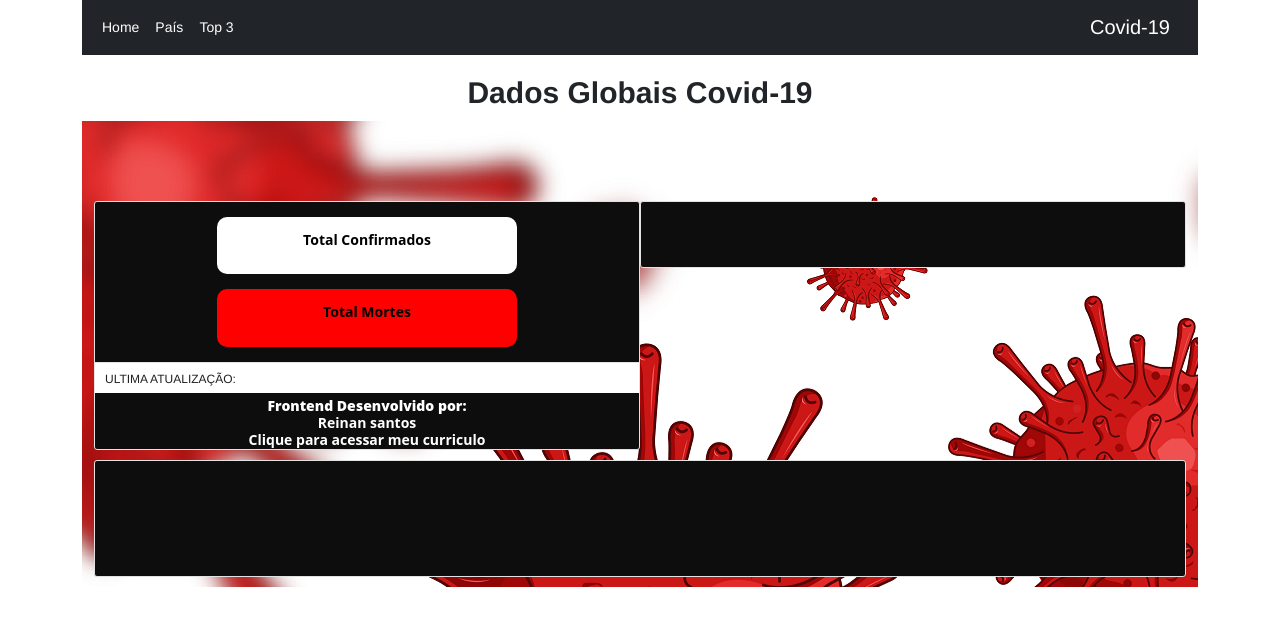
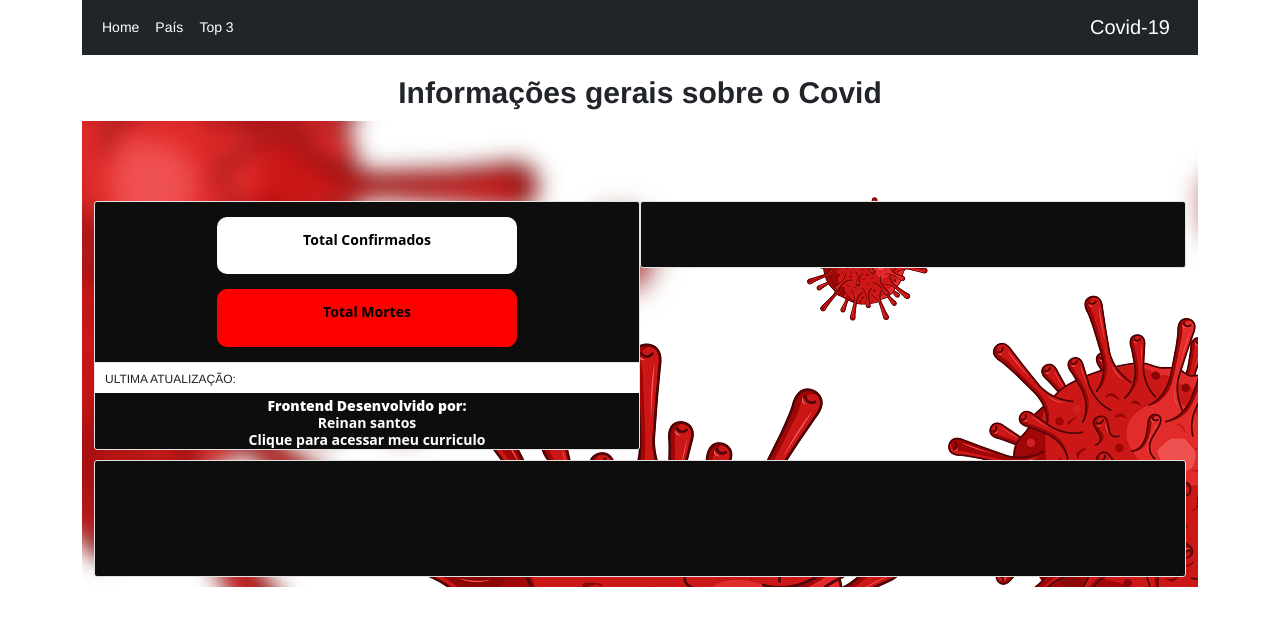
Before and after one commit to Reinan-Alves/projeto-covid, a plain HTML site: page index.html in a window 1280 px wide. Drawn offline with nearby package versions, Linux system fonts and the light colour scheme; no server answers.

Commit message:
Update index.html
alteração do titulo principal

```diff
--- a/index.html
+++ b/index.html
@@ -78,7 +78,7 @@
       <!--titulo-->
       <div>
         <h2 id="titulo-index">
-          <strong>Dados Globais Covid-19</strong>
+          <strong>Informações gerais sobre o Covid</strong>
         </h2>
       </div>
 
```
